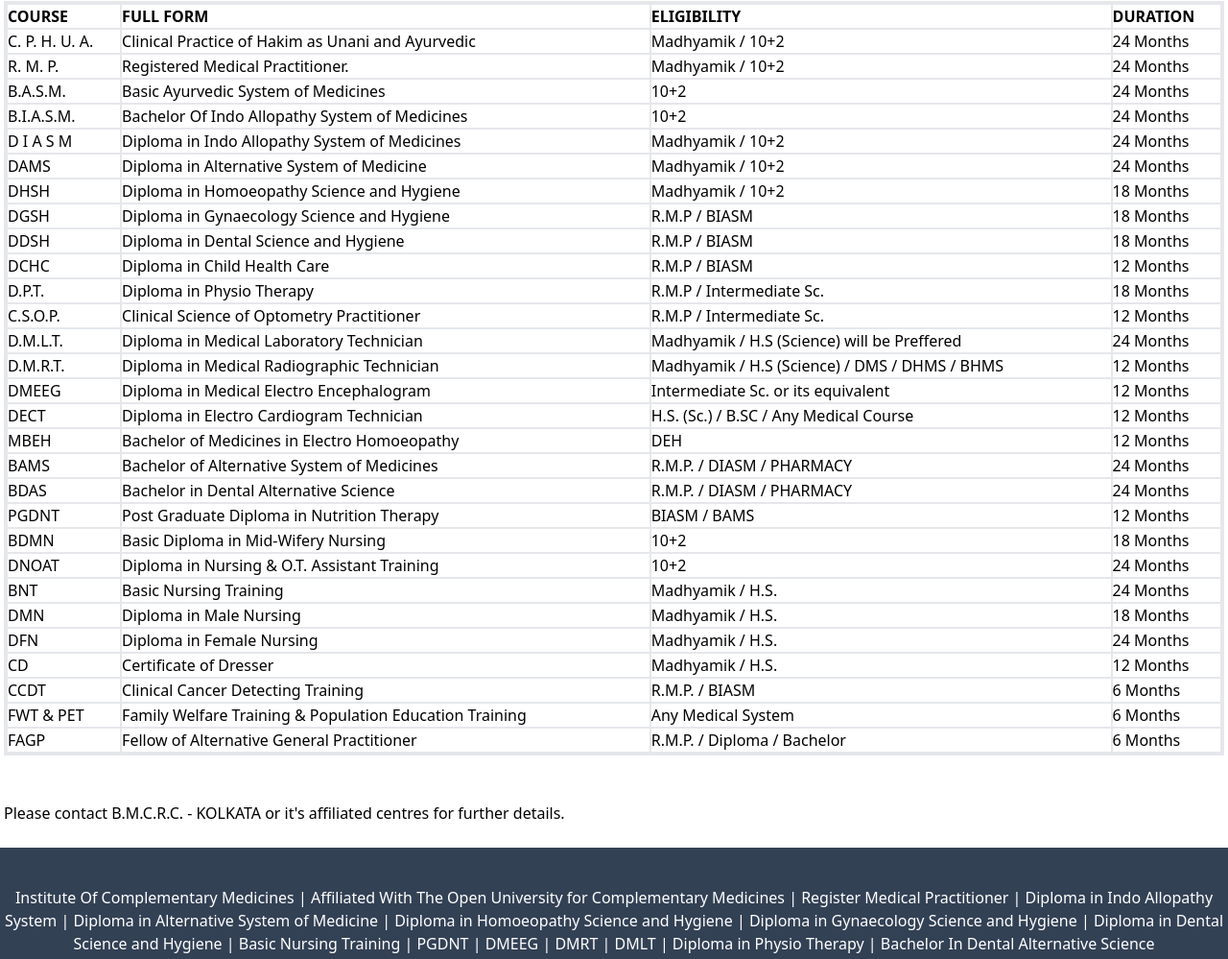
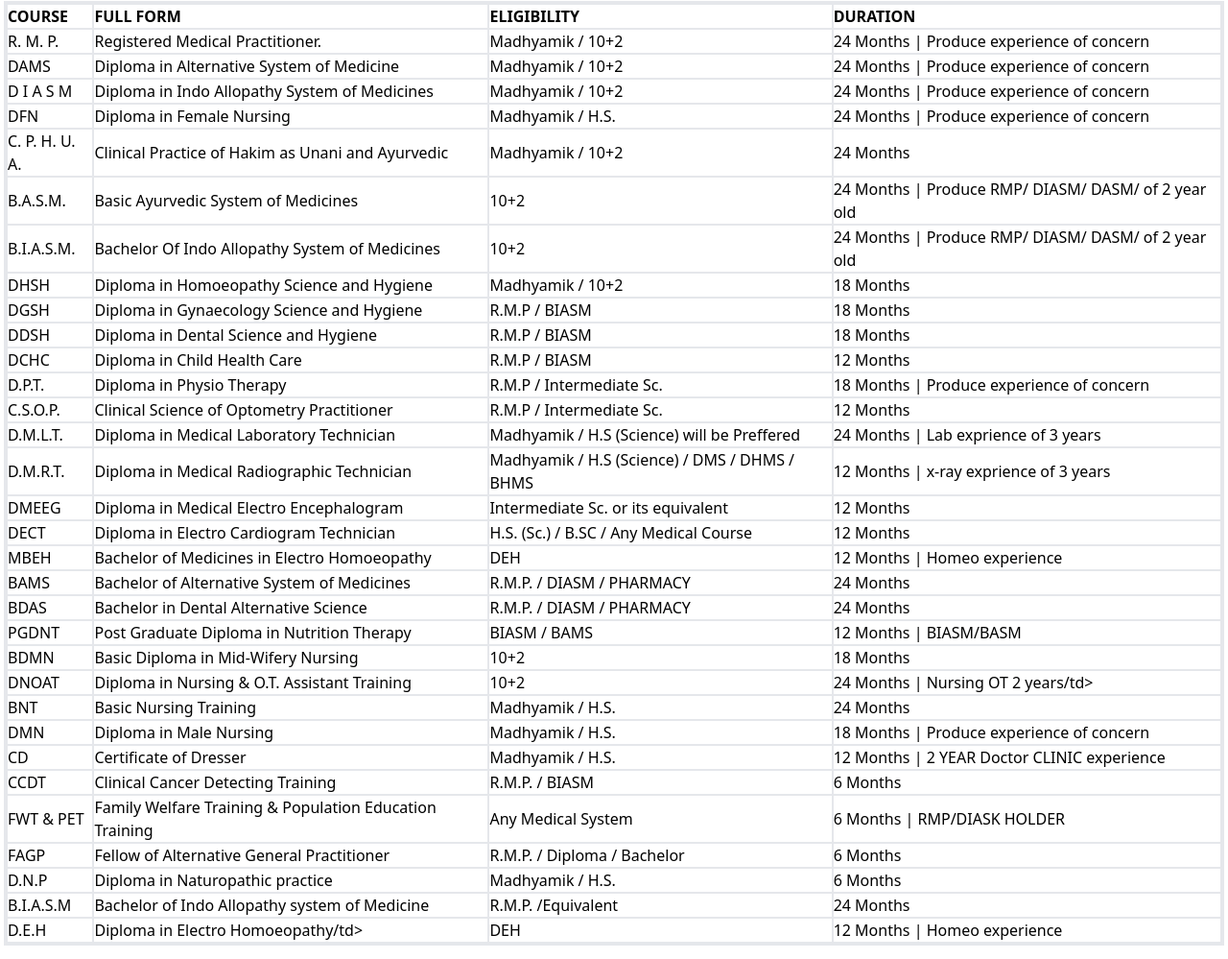
Before and after one commit to SubhamBurman/IMSRaniganj, a website: page courses.html in a window 1280 px wide. Shown: the part 793-1792 px from the top of the page at 96% size. Drawn offline with Linux system fonts and the light colour scheme.

Commit message:
made mose changes

```diff
--- a/courses.html
+++ b/courses.html
@@ -70,41 +70,50 @@
                   <th class="text-start border-2" scope="col">DURATION</th>
                 </tr>
                 <tr>
+                  <td>R. M. P.</td>
+                  <td>Registered Medical Practitioner.</td>
+                  <td>Madhyamik / 10+2</td>
+                  <td>24 Months | Produce experience of concern</td>
+                </tr>
+                <tr>
+                  <td>DAMS</td>
+                  <td>Diploma in Alternative System of Medicine</td>
+                  <td>Madhyamik / 10+2</td>
+                  <td>24 Months | Produce experience of concern</td>
+                </tr>
+                <tr>
+                  <td>D I A S M</td>
+                  <td>Diploma in Indo Allopathy System of Medicines</td>
+                  <td>Madhyamik / 10+2</td>
+                  <td>24 Months | Produce experience of concern</td>
+                </tr>
+                <tr>
+                  <td>DFN</td>
+                  <td>Diploma in Female Nursing</td>
+                  <td>Madhyamik / H.S.</td>
+                  <td>24 Months | Produce experience of concern</td>
+                </tr>
+                <tr>
                   <td>C. P. H. U. A.</td>
                   <td>Clinical Practice of Hakim as Unani and Ayurvedic</td>
                   <td>Madhyamik / 10+2</td>
                   <td>24 Months</td>
                 </tr>
-                <tr>
-                  <td>R. M. P.</td>
-                  <td>Registered Medical Practitioner.</td>
-                  <td>Madhyamik / 10+2</td>
-                  <td>24 Months</td>
-                </tr>
+
                 <tr>
                   <td>B.A.S.M.</td>
                   <td>Basic Ayurvedic System of Medicines</td>
                   <td>10+2</td>
-                  <td>24 Months</td>
+                  <td>24 Months | Produce RMP/ DIASM/ DASM/ of 2 year old</td>
                 </tr>
                 <tr>
                   <td>B.I.A.S.M.</td>
                   <td>Bachelor Of Indo Allopathy System of Medicines</td>
                   <td>10+2</td>
-                  <td>24 Months</td>
+                  <td>24 Months | Produce RMP/ DIASM/ DASM/ of 2 year old</td>
                 </tr>
-                <tr>
-                  <td>D I A S M</td>
-                  <td>Diploma in Indo Allopathy System of Medicines</td>
-                  <td>Madhyamik / 10+2</td>
-                  <td>24 Months</td>
-                </tr>
-                <tr>
-                  <td>DAMS</td>
-                  <td>Diploma in Alternative System of Medicine</td>
-                  <td>Madhyamik / 10+2</td>
-                  <td>24 Months</td>
-                </tr>
+
+
                 <tr>
                   <td>DHSH</td>
                   <td>Diploma in Homoeopathy Science and Hygiene</td>
@@ -133,7 +142,7 @@
                   <td>D.P.T.</td>
                   <td>Diploma in Physio Therapy</td>
                   <td>R.M.P / Intermediate Sc.</td>
-                  <td>18 Months</td>
+                  <td>18 Months | Produce experience of concern</td>
                 </tr>
                 <tr>
                   <td>C.S.O.P.</td>
@@ -145,13 +154,13 @@
                   <td>D.M.L.T.</td>
                   <td>Diploma in Medical Laboratory Technician</td>
                   <td>Madhyamik / H.S (Science) will be Preffered</td>
-                  <td>24 Months</td>
+                  <td>24 Months | Lab exprience of 3 years</td>
                 </tr>
                 <tr>
                   <td>D.M.R.T.</td>
                   <td>Diploma in Medical Radiographic Technician</td>
                   <td>Madhyamik / H.S (Science) / DMS / DHMS / BHMS</td>
-                  <td>12 Months</td>
+                  <td>12 Months | x-ray exprience of 3 years</td>
                 </tr>
                 <tr>
                   <td>DMEEG</td>
@@ -169,7 +178,7 @@
                   <td>MBEH</td>
                   <td>Bachelor of Medicines in Electro Homoeopathy</td>
                   <td>DEH</td>
-                  <td>12 Months</td>
+                  <td>12 Months | Homeo experience</td>
                 </tr>
                 <tr>
                   <td>BAMS</td>
@@ -187,7 +196,7 @@
                   <td>PGDNT</td>
                   <td>Post Graduate Diploma in Nutrition Therapy</td>
                   <td>BIASM / BAMS</td>
-                  <td>12 Months</td>
+                  <td>12 Months | BIASM/BASM</td>
                 </tr>
                 <tr>
                   <td>BDMN</td>
@@ -199,7 +208,7 @@
                   <td>DNOAT</td>
                   <td>Diploma in Nursing &amp; O.T. Assistant Training</td>
                   <td>10+2</td>
-                  <td>24 Months</td>
+                  <td>24 Months | Nursing OT 2 years/td>
                 </tr>
                 <tr>
                   <td>BNT</td>
@@ -211,19 +220,14 @@
                   <td>DMN</td>
                   <td>Diploma in Male Nursing</td>
                   <td>Madhyamik / H.S.</td>
-                  <td>18 Months</td>
+                  <td>18 Months | Produce experience of concern</td>
                 </tr>
-                <tr>
-                  <td>DFN</td>
-                  <td>Diploma in Female Nursing</td>
-                  <td>Madhyamik / H.S.</td>
-                  <td>24 Months</td>
-                </tr>
+
                 <tr>
                   <td>CD</td>
                   <td>Certificate of Dresser</td>
                   <td>Madhyamik / H.S.</td>
-                  <td>12 Months</td>
+                  <td>12 Months | 2 YEAR Doctor CLINIC experience</td>
                 </tr>
 
                 <tr>
@@ -236,13 +240,32 @@
                   <td>FWT &amp; PET</td>
                   <td>Family Welfare Training &amp; Population Education Training</td>
                   <td>Any Medical System</td>
-                  <td>6 Months</td>
+                  <td>6 Months | RMP/DIASK HOLDER</td>
                 </tr>
                 <tr>
                   <td>FAGP</td>
                   <td>Fellow of Alternative General Practitioner</td>
                   <td>R.M.P. / Diploma / Bachelor</td>
                   <td>6 Months</td>
+                </tr>
+                <tr>
+                  <td>D.N.P</td>
+                  <td>Diploma in Naturopathic practice</td>
+                  <td>Madhyamik / H.S.</td>
+                  <td>6 Months</td>
+                </tr>
+                <tr>
+                  <td>B.I.A.S.M</td>
+                  <td>Bachelor of Indo Allopathy system of Medicine</td>
+                  <td>R.M.P. /Equivalent</td>
+                  <td>24 Months</td>
+                </tr>
+                <tr>
+                  <td>D.E.H</td>
+                  <td>Diploma in Electro Homoeopathy/td>
+                  <td>DEH</td>
+                  <td>12 Months | Homeo experience
+                  </td>
                 </tr>
               </table>
 
```
Also changed, not shown: about.html (+13 -2 lines), contact.html (+6 -3 lines), forms.html (+2 -2 lines), index.html (+2 -1 lines), legalstaus.html (+13 -1 lines), assets/1.jpg (added), assets/2.jpg (added), assets/3.jpg (added), assets/WhatsApp Image 2024-10-24 at 17.42.22_d5f6000b.jpg (added).
